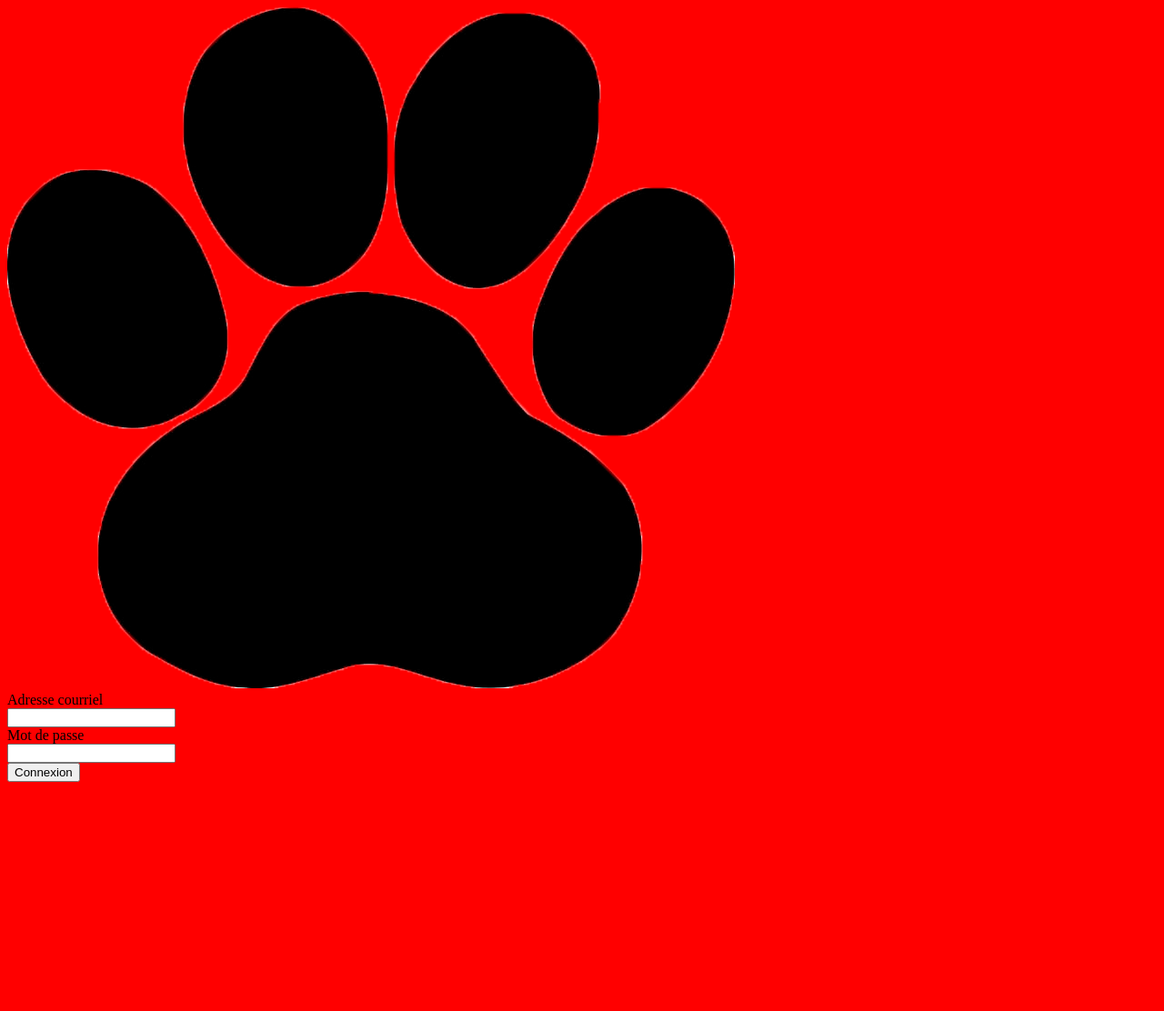
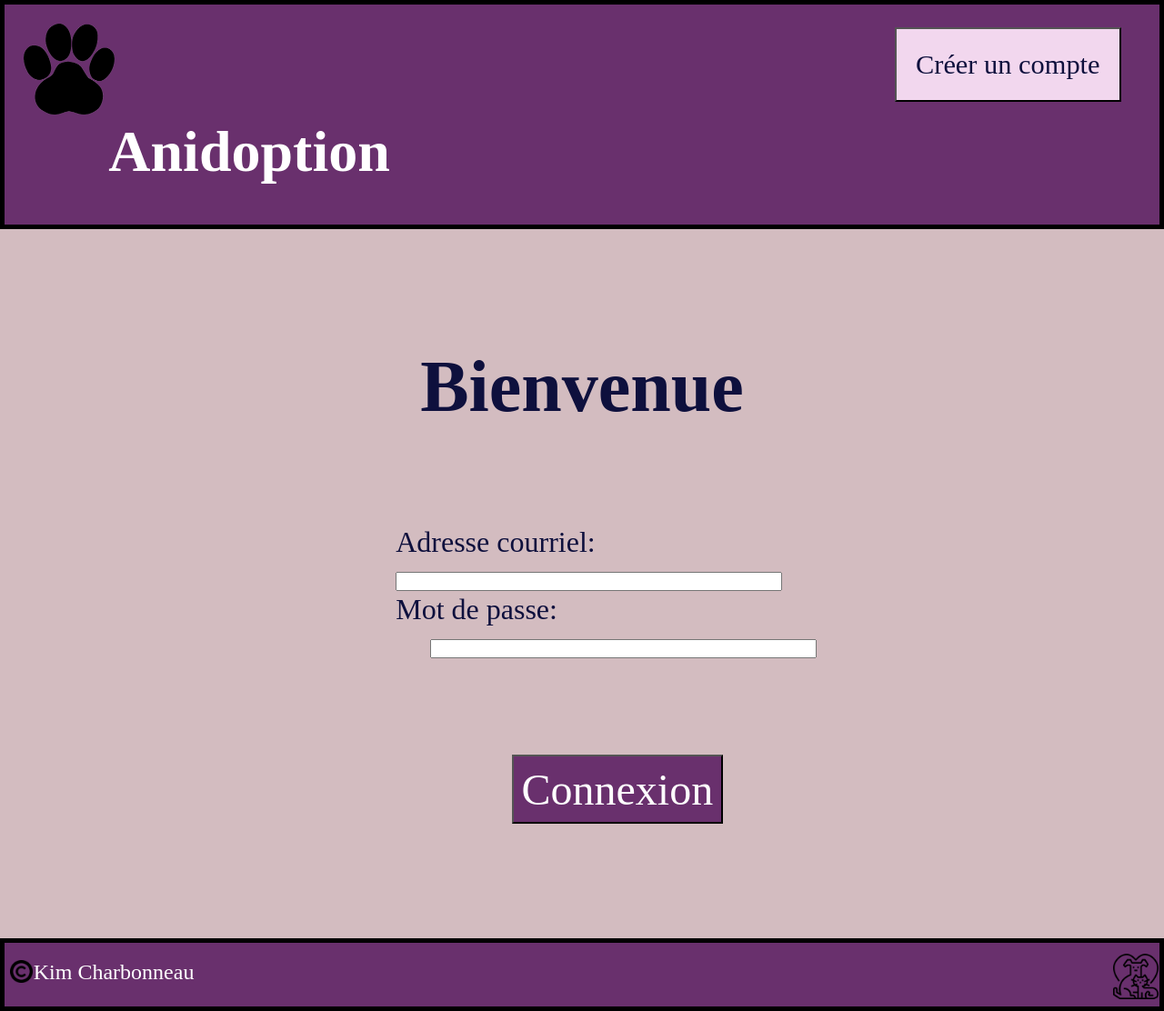
Before and after one commit to BoogieK/ProjetSynthese-Anidoption, a PHP site: page /html/accueil.html in a window 1280 px wide. Shown: the whole page at 91% size. Before the commit the page ends 860 px from the top, so only its background shows below. Run offline with PHP 8.4, Linux system fonts and the light colour scheme; some web fonts are replaced.

Commit message:
Page accueil completee

```diff
--- a/Anidoption/css/accueil.css
+++ b/Anidoption/css/accueil.css
@@ -1,4 +1,201 @@
-html
+@font-face
 {
-    background-color: red;
+    font-family: fontAnidoption;
+    src: url("../font/carrinady/Carrinady.ttf");
 }
+
+
+html, body
+{
+    margin: 0%;
+    padding: 0%;
+    height: 100%;
+}
+
+header
+{
+    display: grid;
+    grid-template-columns: repeat(3, 1fr);
+    grid-template-rows: auto;
+
+    background-color: #69306d;
+    border: 5px solid black;
+}
+
+.logo
+{
+    grid-column: 1;
+    grid-row: 1;
+
+    color:white;
+}
+
+.espacement
+{
+    grid-column: 2;
+    grid-row: 1;
+}
+
+.creationCompte
+{
+    grid-column: 3;
+    grid-row: 1;
+}
+
+.logo img
+{
+    width: 100px;
+    height: 100px;
+
+    float: left;
+
+    margin-top: 5%;
+    margin-left: 5%;
+    margin-bottom: 1%;
+}
+
+.logo h1
+{
+    display: table;
+
+    margin-left:27%;
+    padding: 0%;
+
+    font-family: fontAnidoption;
+    font-size: 400%;
+}
+
+.creationCompte button
+{
+    float: right;
+    margin-right: 10%;
+    margin-top: 6%;
+
+    font-family: fontAnidoption;
+    font-size: 190%;
+    color: #0e103d;
+    padding: 5%;
+    text-align: center;
+    text-decoration: none;
+    cursor: pointer;
+
+    background-color: #f2d7ee;
+
+}
+
+main
+{
+    background-color: #d3bcc0;
+
+    font-family: fontAnidoption;
+    font-size: 200%;
+    color: #0e103d;
+
+    display: grid;
+    grid-template-columns: repeat(3, 1fr);
+    grid-template-rows: auto;
+}
+
+.espaceGauche
+{
+    grid-column: 1;
+    grid-row: 1;
+}
+
+.contenu
+{
+    grid-column: 2;
+    grid-row: 1;
+}
+
+.espaceDroit
+{
+    grid-column: 3;
+    grid-row: 1;
+}
+
+h2
+{
+    margin: 0%;
+    padding-top: 30%;
+    padding-bottom: 25%;
+    text-align: center;
+    font-size: 250%;
+}
+
+form
+{
+    margin-left: 2%;
+}
+
+#motDePasse
+{
+    margin-left: 9%;
+}
+
+form button
+{
+    margin-top: 25%;
+    margin-left: 30.6%;
+    margin-bottom: 30%;
+
+    color: white;
+    font-family: fontAnidoption;
+    font-size: 150%;
+    background-color: #69306d;
+
+    padding: 2%;
+    text-align: center;
+    text-decoration: none;
+    cursor: pointer;
+}
+
+footer
+{
+    background-color: #69306d;
+    border: 5px solid black;
+
+    display: grid;
+    grid-template-columns: repeat(2, 1fr);
+    grid-template-rows: auto;
+}
+
+.copyright
+{
+    grid-column: 1;
+    grid-row: 1;
+}
+
+.copyright img
+{
+    width: 25px;
+    height: 25px;
+
+    float: left;
+    margin-top: 3%;
+    margin-left: 1%;
+}
+
+.copyright p
+{
+    display: table;
+    margin-top: 3%;
+    margin-left: 5%;
+    padding: 0%;
+
+    font-family: fontAnidoption;
+    font-size: 150%;
+    color: white;
+}
+
+#iconFooter
+{
+    grid-column: 2;
+    grid-row: 1;
+
+    width: 50px;
+    height: 50px;
+
+    padding-top: 2%;
+    padding-left: 92%;
+}
--- a/Anidoption/html/accueil.html
+++ b/Anidoption/html/accueil.html
@@ -4,32 +4,48 @@
         <title>Anidoption</title>
         <link rel="stylesheet" href="../css/accueil.css">
         <meta charset="utf-8">
+        <meta name="viewport" content="width=device-width, initial-scale=1.0">
+
     </head>
     <body>
         <header>
-            <div class="entete">
-                <img src="../images/logo.png" alt="logo">
+            <div class="logo">
+                <img src="../images/logo.png" alt="logo" >
+                <h1>Anidoption</h1>
+            </div>
+            <div class="espacement"></div>
+            <div class="creationCompte">
+                    <button type="submit">Créer un compte</button>
             </div>
         </header>
+
         <main>
+            <div class="espaceGauche"></div>
+            <div class="contenue">
+            <h2>Bienvenue</h2>
             <form action="accueil.html" method="POST">
                 <div>
-                    <label for="courriel">Adresse courriel</label>
+                    <label for="courriel">Adresse courriel: </label>
+                    <input type="text" name="adresseCourriel" size="50"/>
                 </div>
                 <div>
-                    <input type="text" name="adresseCourriel" id="adresseCourriel"/>
-                </div>
-
-                <div>
-                    <label for="motDePasse">Mot de passe</label>
-                </div>
-                <div>
-                    <input type="text" name="motDePasse" id="motDePasse"/>
+                    <label for="motDePasse">Mot de passe: </label>
+                    <input type="text" name="motDePasse" id="motDePasse" size="50"/>
                 </div>
                 <div>
                     <button type="submit">Connexion</button>
                 </div>
             </form>
+        </div>
+            <div class="espaceDroit"></div>
         </main>
+        <footer>
+            <div class="copyright">
+                    <img src="../images/copyright.png" alt="copyright">
+                    <p>Kim Charbonneau</p>
+            </div>
+
+            <img src="../images/iconFooter.png" alt="logoFooter" id="iconFooter">
+        </footer>
     </body>
 </html>
```
Also changed, not shown: Anidoption/font/babyBoss/READ ME.txt (added, +15 -0 lines), Anidoption/font/babyBoss/BabyBossDemo.otf (added), Anidoption/images/copyright.png (added), Anidoption/images/iconFooter.png (added), 3 other files.
